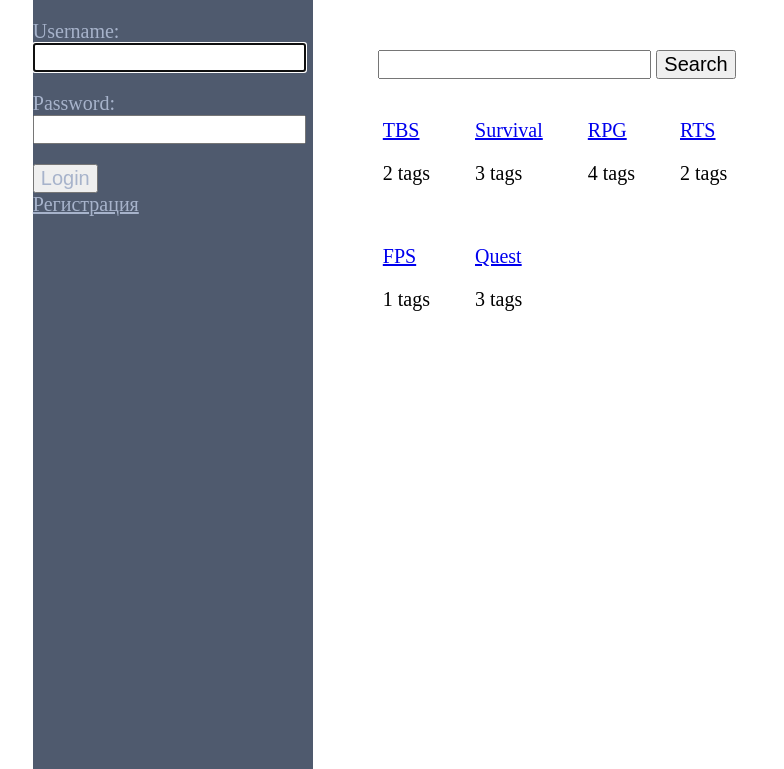
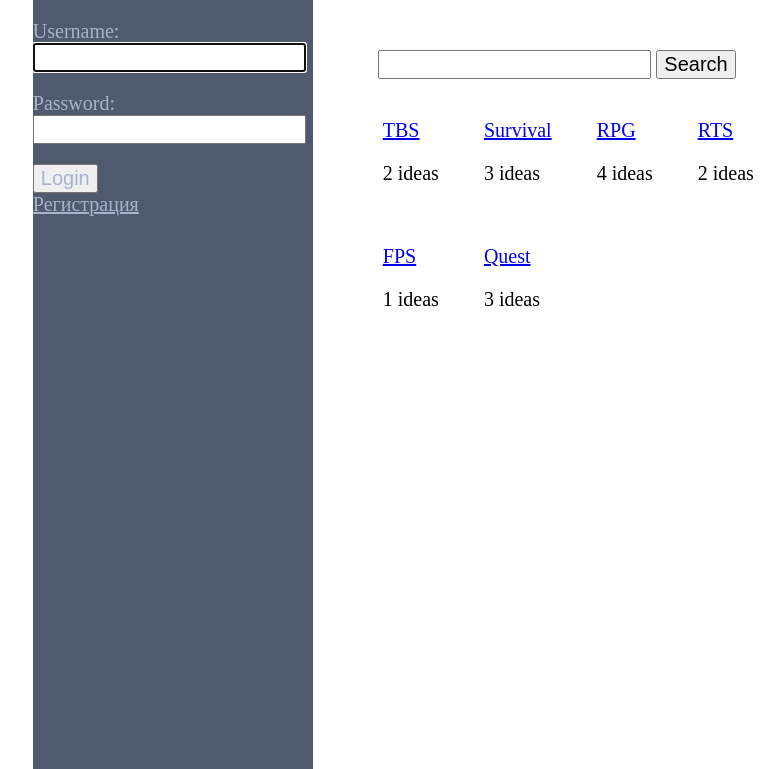
Before and after one commit to MaratPetrov96/GameForum, a Django app: page /tags in a window 1280 px wide. Shown: the part 31-800 px from the top of the page, without its empty margins (228-1012 px from the left). Run offline with Django 3.2, Linux system fonts and the light colour scheme; data comes from the database, SQL or seed files in the repository.

Commit message:
File fixed

```diff
--- a/ForumApp/templates/Tags.html
+++ b/ForumApp/templates/Tags.html
@@ -4,7 +4,7 @@
 {% for i in data %}
 <li class='tag'>
 <a href='/tag{{i.pk}}'>{{i.title}}</a>
-<p>{{i.ideas.count}} tags</p>
+<p>{{i.ideas.count}} ideas</p>
 </li>
 {% endfor %}
 </ul>
```
